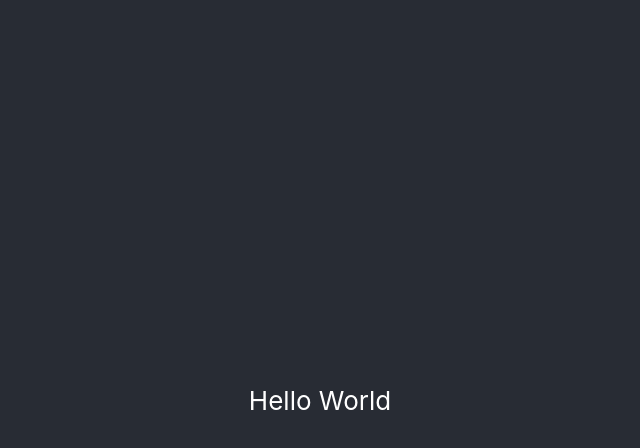
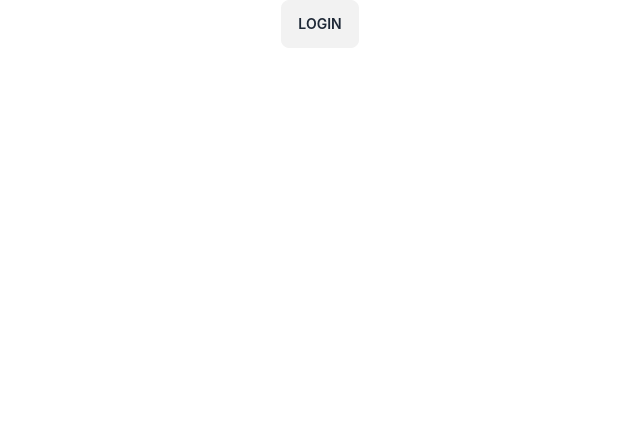
Before and after one commit to ParthPant/MyBank, a React (Create React App) app in the folder my-bank/: page / in a window 1280 px wide. Shown: the top 448 px of the page, without its empty margins (320-960 px from the left). Built offline with nearby package versions, Linux system fonts and the light colour scheme.

Commit message:
add tailwind and daisyUI

```diff
--- a/my-bank/package.json
+++ b/my-bank/package.json
@@ -35,5 +35,9 @@
       "last 1 firefox version",
       "last 1 safari version"
     ]
+  },
+  "devDependencies": {
+    "daisyui": "^3.5.1",
+    "tailwindcss": "^3.3.3"
   }
 }
--- a/my-bank/src/App.js
+++ b/my-bank/src/App.js
@@ -4,9 +4,7 @@ import './App.css';
 function App() {
   return (
     <div className="App">
-      <header className="App-header">
-        Hello World
-      </header>
+      <button class="btn">Login</button>
     </div>
   );
 }
--- a/my-bank/src/index.css
+++ b/my-bank/src/index.css
@@ -1,3 +1,7 @@
+@tailwind base;
+@tailwind components;
+@tailwind utilities;
+
 body {
   margin: 0;
   font-family: -apple-system, BlinkMacSystemFont, 'Segoe UI', 'Roboto', 'Oxygen',
@@ -6,8 +10,3 @@ body {
   -webkit-font-smoothing: antialiased;
   -moz-osx-font-smoothing: grayscale;
 }
-
-code {
-  font-family: source-code-pro, Menlo, Monaco, Consolas, 'Courier New',
-    monospace;
-}
--- /dev/null
+++ b/my-bank/tailwind.config.js
@@ -0,0 +1,8 @@
+/** @type {import('tailwindcss').Config} */
+module.exports = {
+  content: ["./src/**/*.{js,jsx,ts,tsx}"],
+  theme: {
+    extend: {},
+  },
+  plugins: [require("daisyui")],
+}
```
Also changed, not shown: 1 other file (tests, documents, lock files or other folders).
